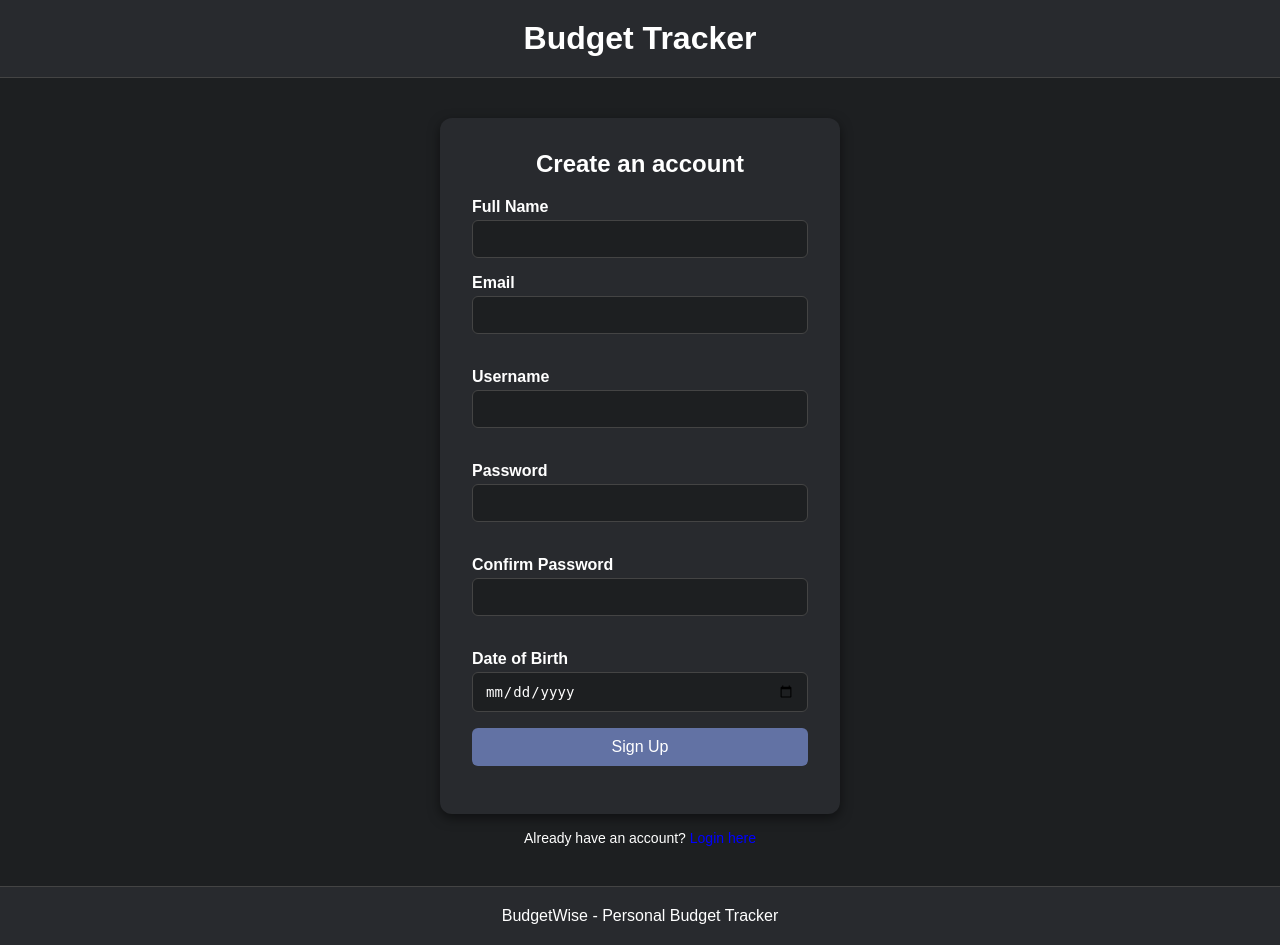
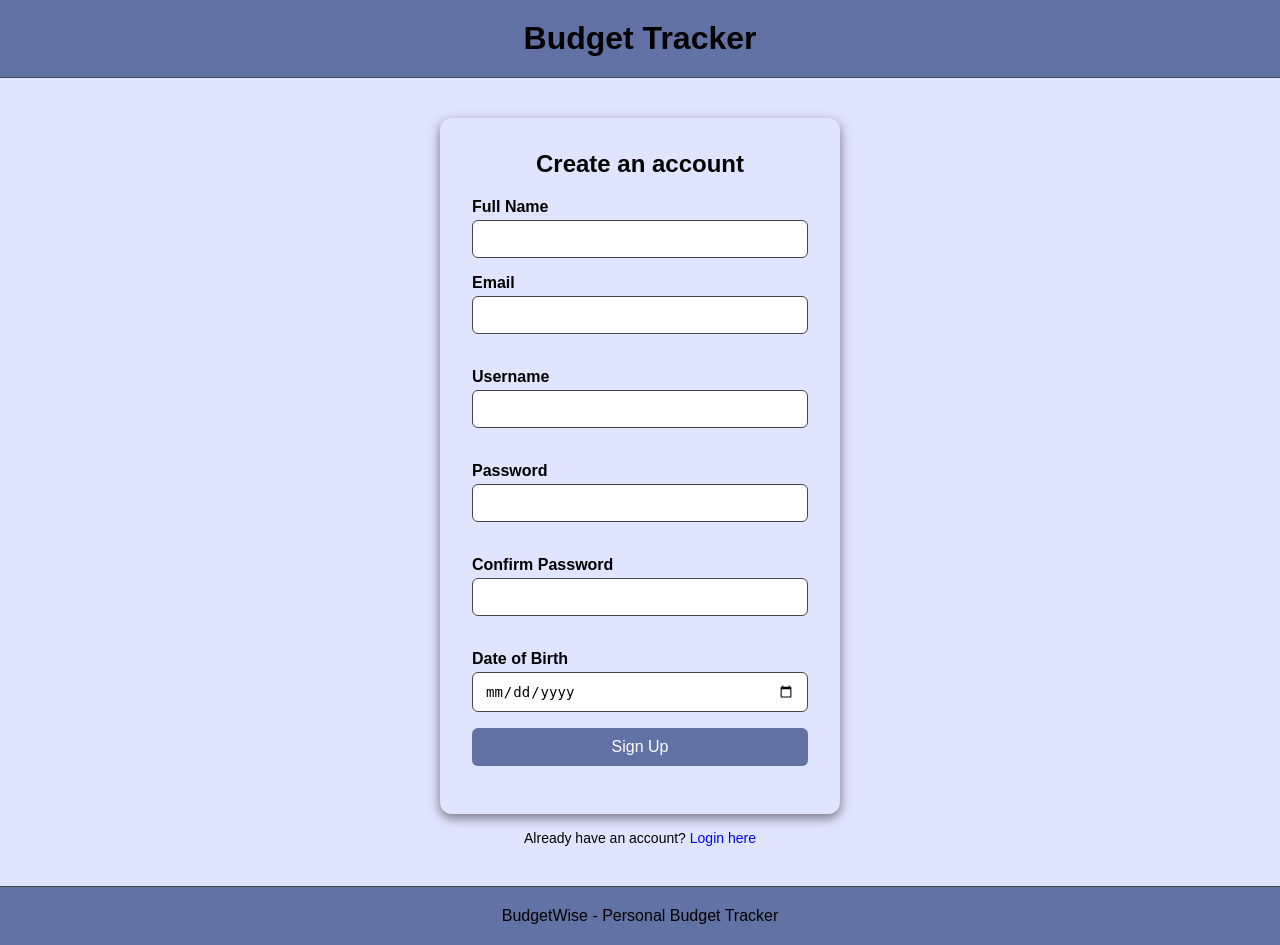
Before and after one commit to excellagun/cs476Project, a PHP site: page /signup.html in a window 1280 px wide. Run offline with PHP 8.4, Linux system fonts and the light colour scheme.

Commit message:
updated colors

```diff
--- a/styles.css
+++ b/styles.css
@@ -7,8 +7,8 @@
 
 body {
   font-family: Arial, Helvetica, sans-serif;
-  background-color: #1d1f21;
-  color: #ffffff;
+  background-color: #e0e5ff;
+  color: black;
   display: flex;
   flex-direction: column;
   min-height: 100vh;
@@ -25,8 +25,8 @@ a:hover {
 
 /* HEADER */
 .auth-header {
-  background-color: #282a2e;
-  color: white;
+  background-color: #6272a4;
+  color: black;
   padding: 20px;
   text-align: center;
   border-bottom: 1px solid #444;
@@ -35,8 +35,8 @@ a:hover {
 /* FOOTER */
 .auth-footer {
   margin-top: auto;
-  background-color: #282a2e;
-  color: white;
+  background-color: #6272a4;
+  color: black;
   text-align: center;
   padding: 20px;
   border-top: 1px solid #444;
@@ -58,7 +58,7 @@ a:hover {
 .auth-form {
   width: 100%;
   max-width: 400px;
-  background-color: #282a2e;
+  background-color: #e0e5ff;
   padding: 32px;
   border-radius: 12px;
   box-shadow: 0 4px 12px rgba(0, 0, 0, 0.5);
@@ -86,8 +86,7 @@ input[type="text"],
 input[type="password"],
 input[type="email"],
 input[type="date"] {
-  background-color: #1d1f21;
-  color: #fff;
+  background-color: white;
   width: 100%;
   padding: 10px 12px;
   border: 1px solid #444;
@@ -128,8 +127,6 @@ button:hover {
   font-size: 14px;
   text-align: center;
 }
-
-
 /*
     CSS styles for Signup page ends
 */
```
